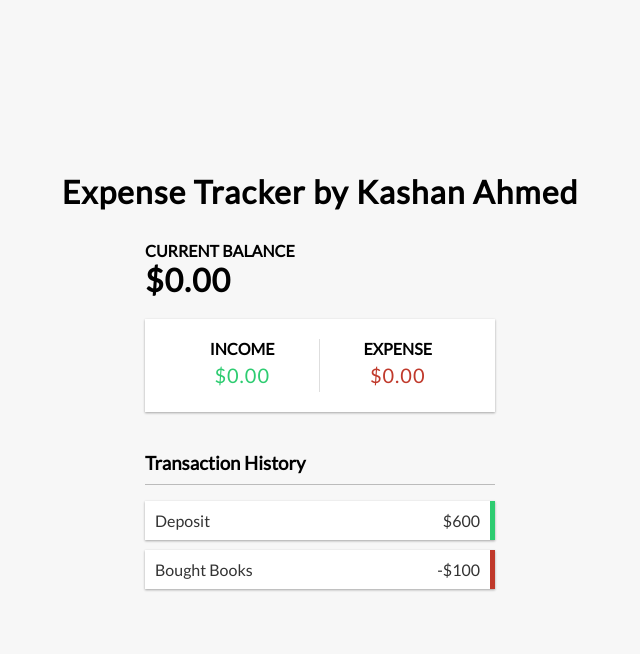
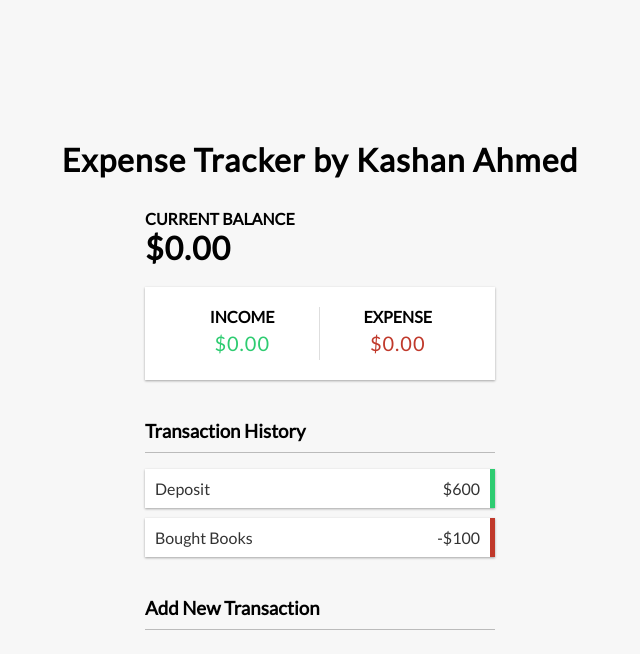
Before and after one commit to kashan2a/Expense-Tracker, a React (Create React App) app: page / in a window 1280 px wide. Shown: the top 654 px of the page, without its empty margins (320-960 px from the left). Built offline with nearby package versions, Linux system fonts and the light colour scheme.

Commit message:
AddTransaction

```diff
--- a/src/App.js
+++ b/src/App.js
@@ -4,6 +4,7 @@ import { Header } from './components/Header'
 import { Balance } from './components/Balance'
 import { AccountSummary} from './components/AccountSummary'
 import { TransactionHistory} from './components/TransactionHistory'
+import { AddTransaction} from './components/AddTransaction'
 
 function App() {
   return (
@@ -13,6 +14,7 @@ function App() {
         <Balance/>
         <AccountSummary/>
         <TransactionHistory/>
+        <AddTransaction/>
       </div>
     </div>
   );
--- a/src/components/AddTransaction.js
+++ b/src/components/AddTransaction.js
@@ -0,0 +1,9 @@
+import React from 'react'
+
+export const AddTransaction = () => {
+    return (
+        <div>
+            <h3>Add New Transaction</h3>
+        </div>
+    )
+}
```
